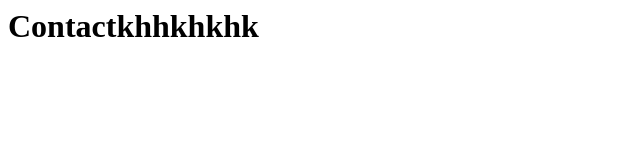
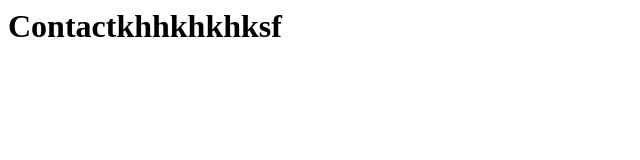
Before and after one commit to 7905831906/HTML, a plain HTML site: page contact.html in a window 1280 px wide. Shown: the full height of the page, 0-640 px from the left. Drawn offline with Linux system fonts and the light colour scheme.

```diff
--- a/contact.html
+++ b/contact.html
@@ -1,5 +1,5 @@
 <html>
     <body>
-        <h1>Contactkhhkhkhk</h1>
+        <h1>Contactkhhkhkhksf</h1>
     </body>
 </html>
```
Also changed, not shown: waste.html (deleted), 1 other file.
